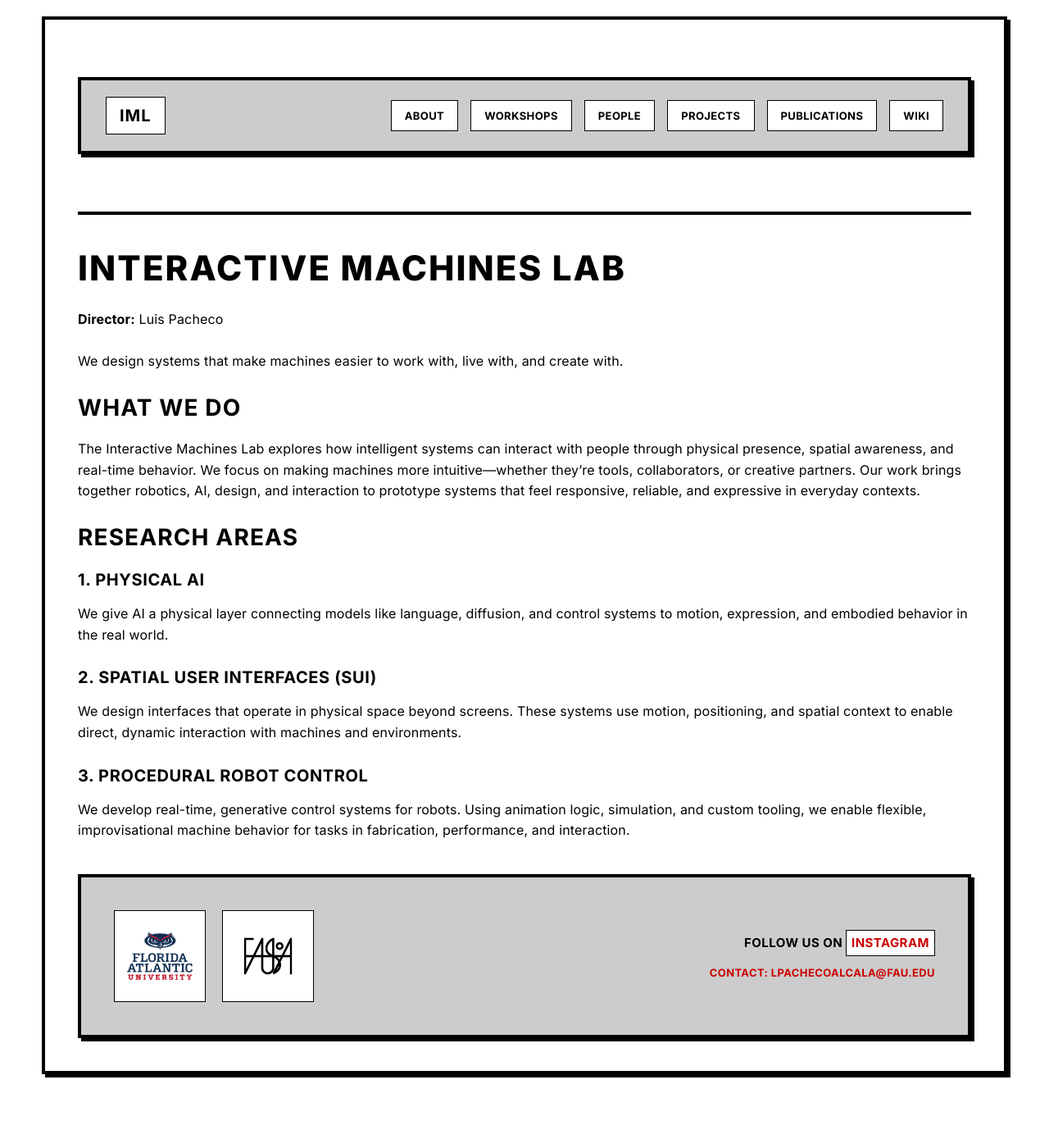
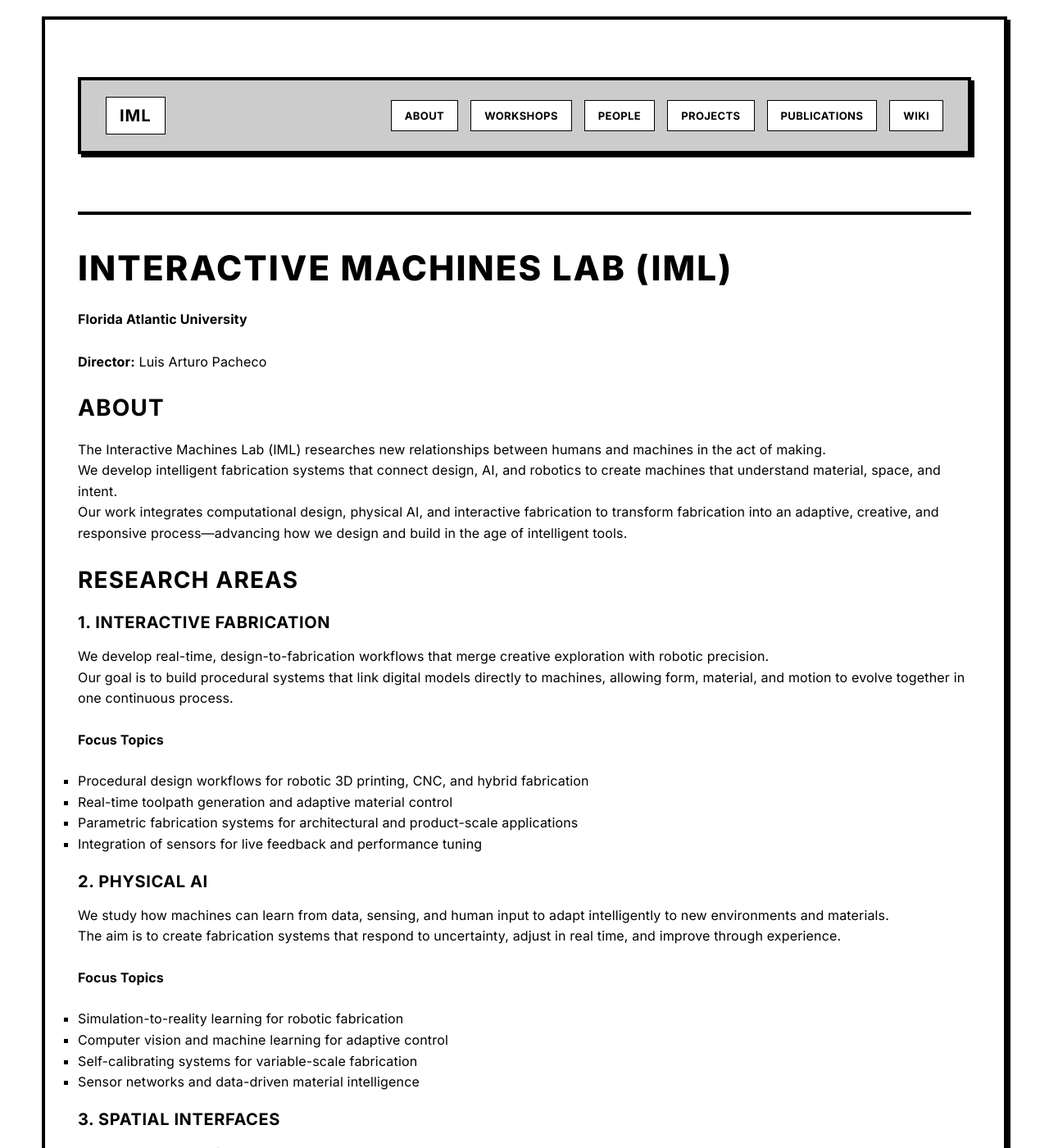
Before and after one commit to Interactive-Machines-Lab/website-iml, a Jekyll site: the page built from about.md, in a window 1280 px wide and 1400 px high. Shown: the whole window at 82% size. Built offline with Jekyll 4.4.1, drawn with Linux system fonts in a browser that asks for light colours; some of the changed text lies outside the part shown.

Commit message:
new description

```diff
--- a/about.md
+++ b/about.md
@@ -4,26 +4,51 @@ layout: page
 permalink: /about
 ---
 
-# Interactive Machines Lab
+# Interactive Machines Lab (IML)
 
-**Director:** Luis Pacheco
+**Florida Atlantic University**
+**Director:** Luis Arturo Pacheco
 
-We design systems that make machines easier to work with, live with, and create with.
+## About
 
-## What We Do
-
-The Interactive Machines Lab explores how intelligent systems can interact with people through physical presence, spatial awareness, and real-time behavior. We focus on making machines more intuitive—whether they're tools, collaborators, or creative partners. Our work brings together robotics, AI, design, and interaction to prototype systems that feel responsive, reliable, and expressive in everyday contexts.
+The Interactive Machines Lab (IML) researches new relationships between humans and machines in the act of making.
+We develop intelligent fabrication systems that connect design, AI, and robotics to create machines that understand material, space, and intent.
+Our work integrates computational design, physical AI, and interactive fabrication to transform fabrication into an adaptive, creative, and responsive process—advancing how we design and build in the age of intelligent tools.
 
 ## Research Areas
 
-### 1. Physical AI
+### 1. Interactive Fabrication
 
-We give AI a physical layer connecting models like language, diffusion, and control systems to motion, expression, and embodied behavior in the real world.
+We develop real-time, design-to-fabrication workflows that merge creative exploration with robotic precision.
+Our goal is to build procedural systems that link digital models directly to machines, allowing form, material, and motion to evolve together in one continuous process.
 
-### 2. Spatial User Interfaces (SUI)
+**Focus Topics**
 
-We design interfaces that operate in physical space beyond screens. These systems use motion, positioning, and spatial context to enable direct, dynamic interaction with machines and environments.
+- Procedural design workflows for robotic 3D printing, CNC, and hybrid fabrication
+- Real-time toolpath generation and adaptive material control
+- Parametric fabrication systems for architectural and product-scale applications
+- Integration of sensors for live feedback and performance tuning
 
-### 3. Procedural Robot Control
+### 2. Physical AI
 
-We develop real-time, generative control systems for robots. Using animation logic, simulation, and custom tooling, we enable flexible, improvisational machine behavior for tasks in fabrication, performance, and interaction.
+We study how machines can learn from data, sensing, and human input to adapt intelligently to new environments and materials.
+The aim is to create fabrication systems that respond to uncertainty, adjust in real time, and improve through experience.
+
+**Focus Topics**
+
+- Simulation-to-reality learning for robotic fabrication
+- Computer vision and machine learning for adaptive control
+- Self-calibrating systems for variable-scale fabrication
+- Sensor networks and data-driven material intelligence
+
+### 3. Spatial Interfaces
+
+We design new ways for humans to interact with machines in space—extending design thinking into immersive, real-time environments.
+Interfaces are treated not as screens, but as spatial systems where design, data, and motion converge.
+
+**Focus Topics**
+
+- XR and mixed reality for interactive robot programming
+- Multi-sensory feedback through gesture, light, and sound
+- Real-time visualization of fabrication processes
+- Interactive systems for education, performance, and creative production
```
Also changed, not shown: index.md (+5 -2 lines).
